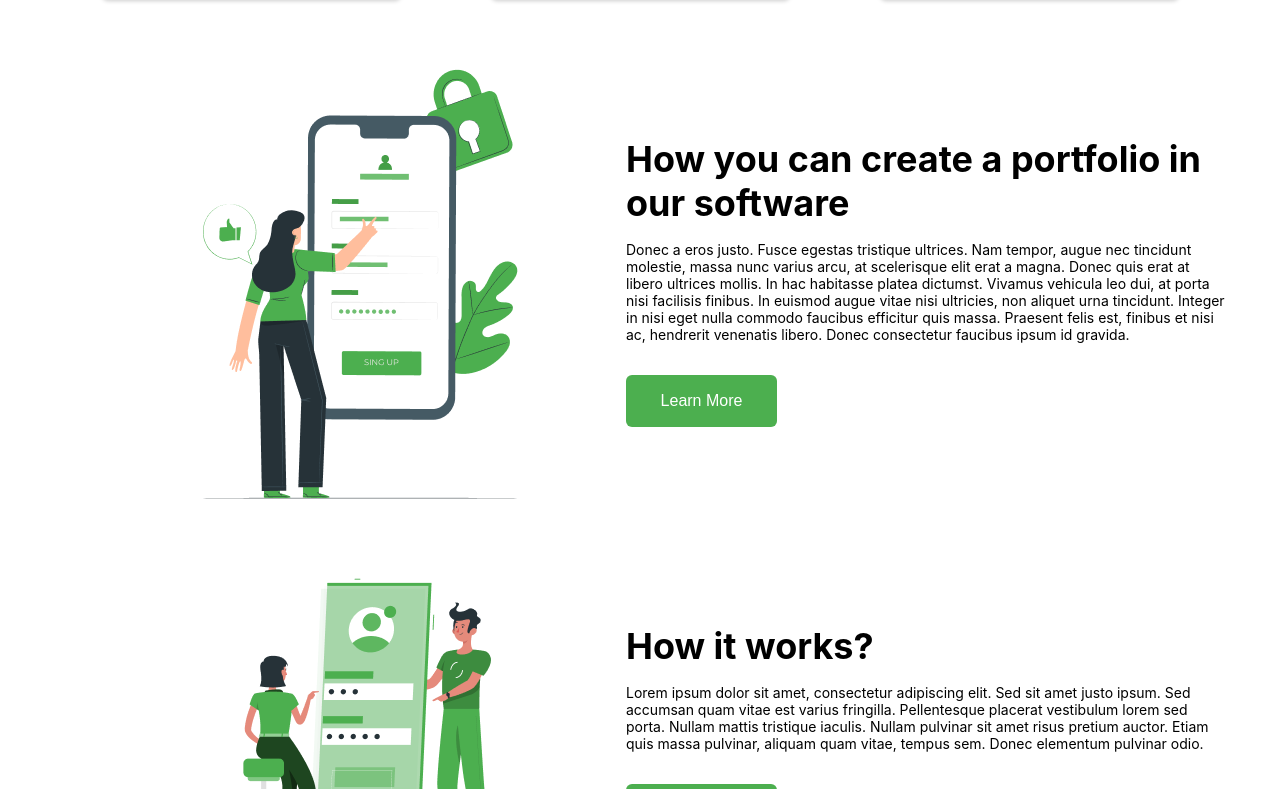
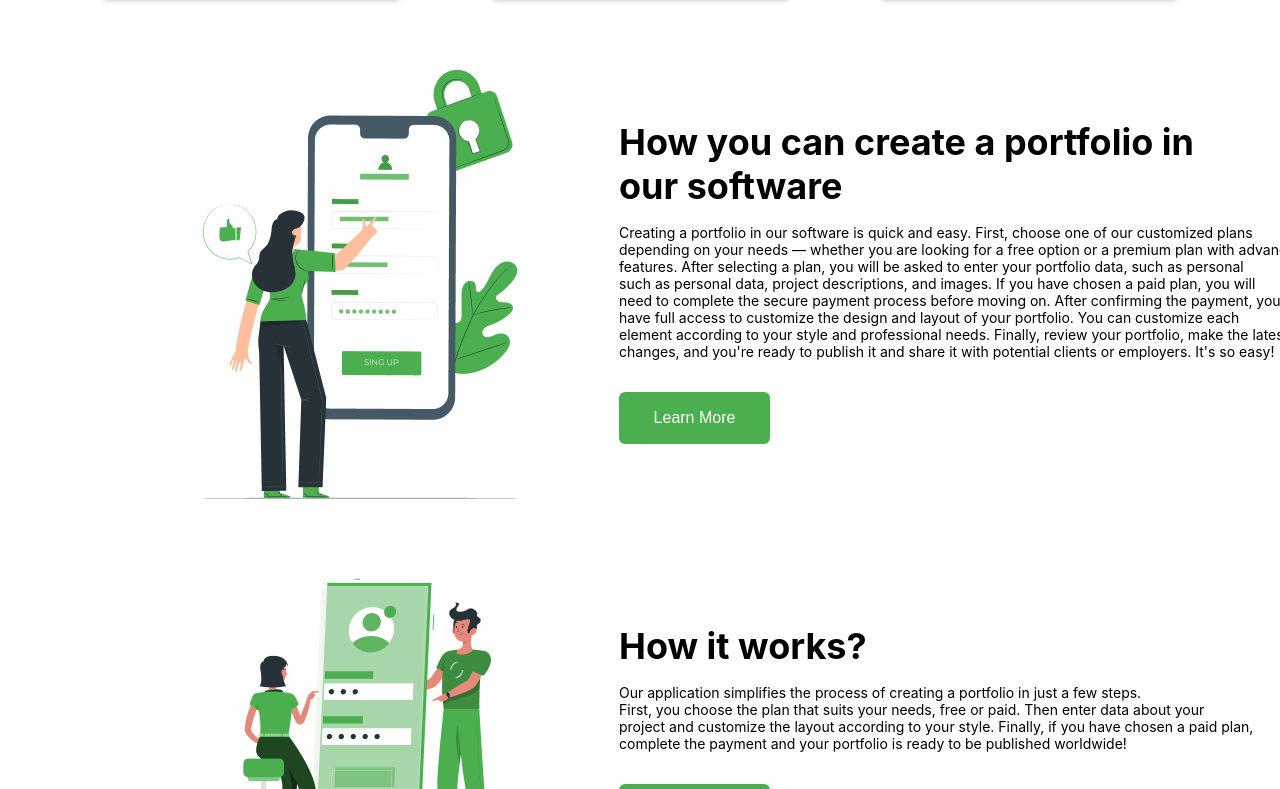
Before and after one commit to AlesiaKU/PortfolioBuilder-FE, a React (Create React App) app: page / in a window 1280 px wide. Shown: the part 931-1720 px from the top of the page. Built offline with nearby package versions, Linux system fonts and the light colour scheme.

Commit message:
First Commit

```diff
--- a/src/components/Home.jsx
+++ b/src/components/Home.jsx
@@ -36,7 +36,7 @@ function Home() {
         <div className='text-ban2'>
           <div>Create your portfolio </div>
           <div>in a single system</div>
-          <div className='who-is'>Who is Ilya&Masha Corp. suitable for?</div>
+          <div className='who-is'>Who is PortfolioBuilder suitable for?</div>
         </div>
         <div className="icon-text-ban2">
           <div className="icon-text-ban2-1">
@@ -87,12 +87,14 @@ function Home() {
           </div>
 
           <div className='text-6line'>
-            <div>Donec a eros justo. Fusce egestas tristique ultrices. Nam tempor, augue nec tincidunt</div>
-            <div>molestie, massa nunc varius arcu, at scelerisque elit erat a magna. Donec quis erat at </div>
-            <div>libero ultrices mollis. In hac habitasse platea dictumst. Vivamus vehicula leo dui, at porta </div>
-            <div>nisi facilisis finibus. In euismod augue vitae nisi ultricies, non aliquet urna tincidunt. Integer</div>
-            <div>in nisi eget nulla commodo faucibus efficitur quis massa. Praesent felis est, finibus et nisi </div>
-            <div>ac, hendrerit venenatis libero. Donec consectetur faucibus ipsum id gravida.</div>
+            <div>Creating a portfolio in our software is quick and easy. First, choose one of our customized plans</div>
+            <div>depending on your needs — whether you are looking for a free option or a premium plan with advanced</div>
+            <div>features. After selecting a plan, you will be asked to enter your portfolio data, such as personal</div>
+             <div>such as personal data, project descriptions, and images. If you have chosen a paid plan, you will</div>
+            <div>need to complete the secure payment process before moving on. After confirming the payment, you will</div>
+            <div>have full access to customize the design and layout of your portfolio. You can customize each</div>
+            <div>element according to your style and professional needs. Finally, review your portfolio, make the latest</div>
+            <div>changes, and you're ready to publish it and share it with potential clients or employers. It's so easy!</div>
           </div>
           <button>Learn More</button>
 
@@ -106,10 +108,10 @@ function Home() {
           </div>
 
           <div className='text-4line'>
-            <div>Lorem ipsum dolor sit amet, consectetur adipiscing elit. Sed sit amet justo ipsum. Sed </div>
-            <div>accumsan quam vitae est varius fringilla. Pellentesque placerat vestibulum lorem sed  </div>
-            <div>porta. Nullam mattis tristique iaculis. Nullam pulvinar sit amet risus pretium auctor. Etiam </div>
-            <div>quis massa pulvinar, aliquam quam vitae, tempus sem. Donec elementum pulvinar odio.</div>
+            <div>Our application simplifies the process of creating a portfolio in just a few steps.</div>
+            <div>First, you choose the plan that suits your needs, free or paid. Then enter data about your </div>
+            <div>project and customize the layout according to your style. Finally, if you have chosen a paid plan,</div>
+            <div>complete the payment and your portfolio is ready to be published worldwide!</div>
           </div>
           <button>Learn More</button>
 
--- a/src/styles/home.css
+++ b/src/styles/home.css
@@ -142,14 +142,12 @@
   width: 100%;
   height: auto;
   margin-left: 144px;
-  margin-right: 20px;
 }
 
 .text-banner3, .text-banner4 {
   max-width: 661px;
   width: 100%;
   font-family: "Inter", sans-serif;
-  margin-left: 20px;
 }
 
 .text-ban3-1, .text-ban4-1 {
@@ -160,6 +158,8 @@
 .text-6line, .text-4line {
   font-size: 14px;
   margin-top: 16px;
+  width: 800px;
+  margin-right: 20px;
 }
 
 .text-banner3 button, .text-banner4 button {
```
